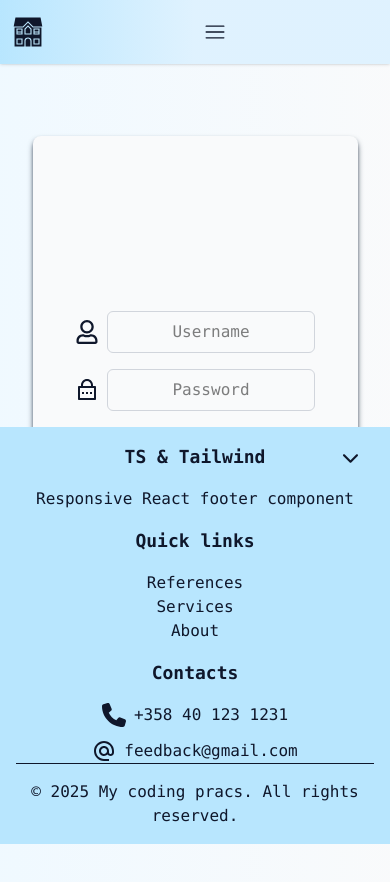
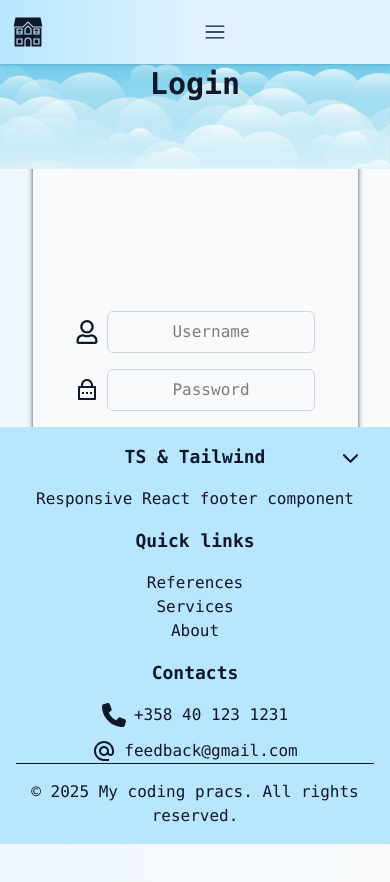
Before and after one commit to olliuhlbeck/sky-listings, a React (Vite) app in the folder frontend/: page /login in a window 390 px wide. Shown: the top 882 px of the page. Built offline with nearby package versions, Linux system fonts and the light colour scheme.

Commit message:
add title with image background to smaller screens also

```diff
--- a/frontend/src/components/LoginComponents/LoginPageTitle.tsx
+++ b/frontend/src/components/LoginComponents/LoginPageTitle.tsx
@@ -3,16 +3,32 @@ import { LoginComponentProps } from '../../types/LoginComponentProps';
 
 const LoginPageTitle = ({ action }: LoginComponentProps) => {
   return (
+    <>
+      {/* Title and background on top for smaller screens */}
       <div
-      className={`bg-[url('./assets/loginBackground.jpg')] dark:bg-[url('./assets/loginBgDarkMode.png')] h-full w-1/3 bg-cover bg-center bg-no-repeat hidden md:flex items-center justify-center rounded-r-md dark:text-white`}
+        className="md:hidden absolute top-0 left-0 right-0 h-2/10 bg-[url('./assets/loginBackground.jpg')] dark:bg-[url('./assets/loginBgDarkMode.png')] bg-cover bg-center bg-no-repeat flex items-center justify-center z-10"
+        style={{
+          clipPath: 'polygon(0% 0, 100% 0, 100% 100%, 0 100%)',
+        }}
+      >
+        <h2 className='text-3xl font-bold'>
+          {action === ActionType.Login ? 'Login' : 'Sign up'}
+        </h2>
+      </div>
+
+      {/* Title and background on right side for larger screens */}
+      <div
+        className="hidden md:flex bg-[url('./assets/loginBackground.jpg')] dark:bg-[url('./assets/loginBgDarkMode.png')] h-full w-1/3 bg-cover bg-center bg-no-repeat items-center justify-center rounded-r-md dark:text-white"
         style={{
           clipPath: 'polygon(15% 0, 100% 0, 100% 100%, 0 100%)',
         }}
       >
-      <h2 className='text-2xl lg:text-5xl font-bold'>
+        <h2 className='md:text-3xl lg:text-4xl xl:text-5xl font-bold'>
           {action === ActionType.Login ? 'Login' : 'Sign up'}
         </h2>
       </div>
+    </>
   );
 };
+
 export default LoginPageTitle;
```
Lines whose indentation alone changed are shown as unchanged.
